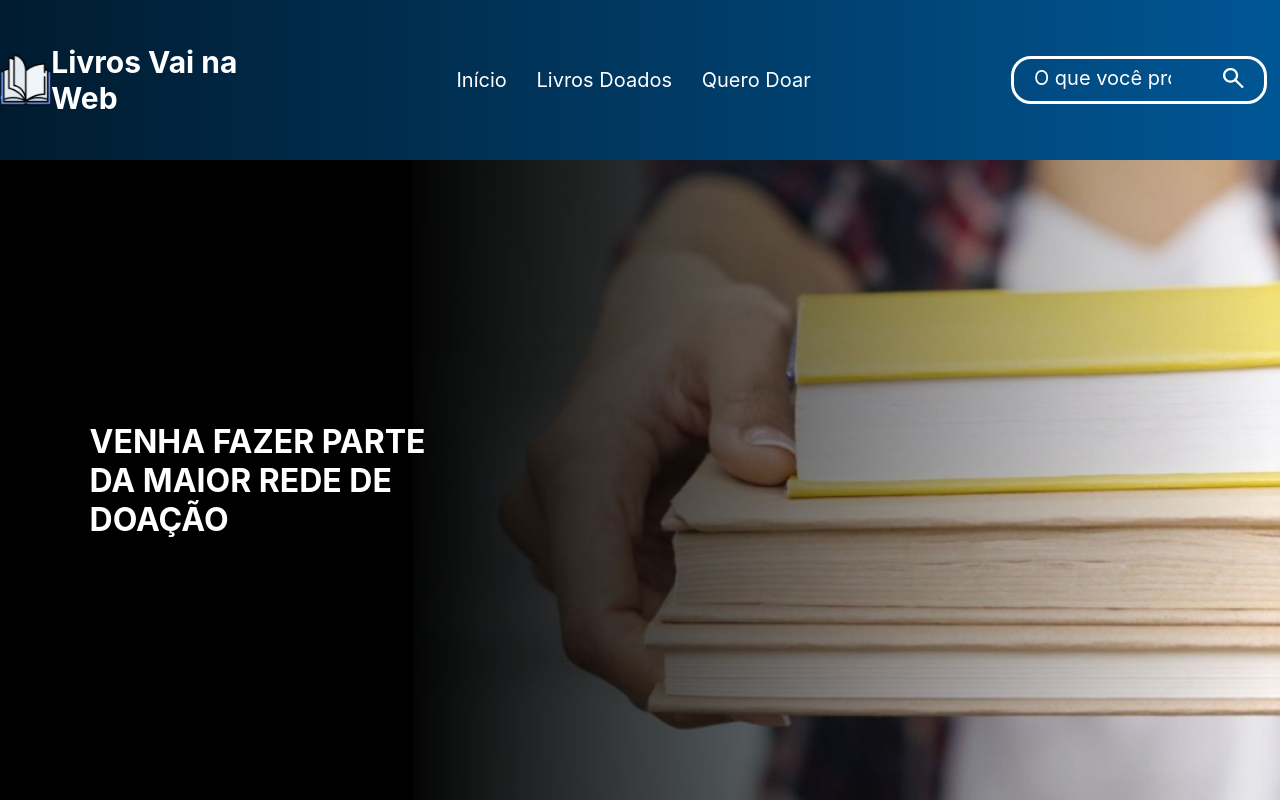
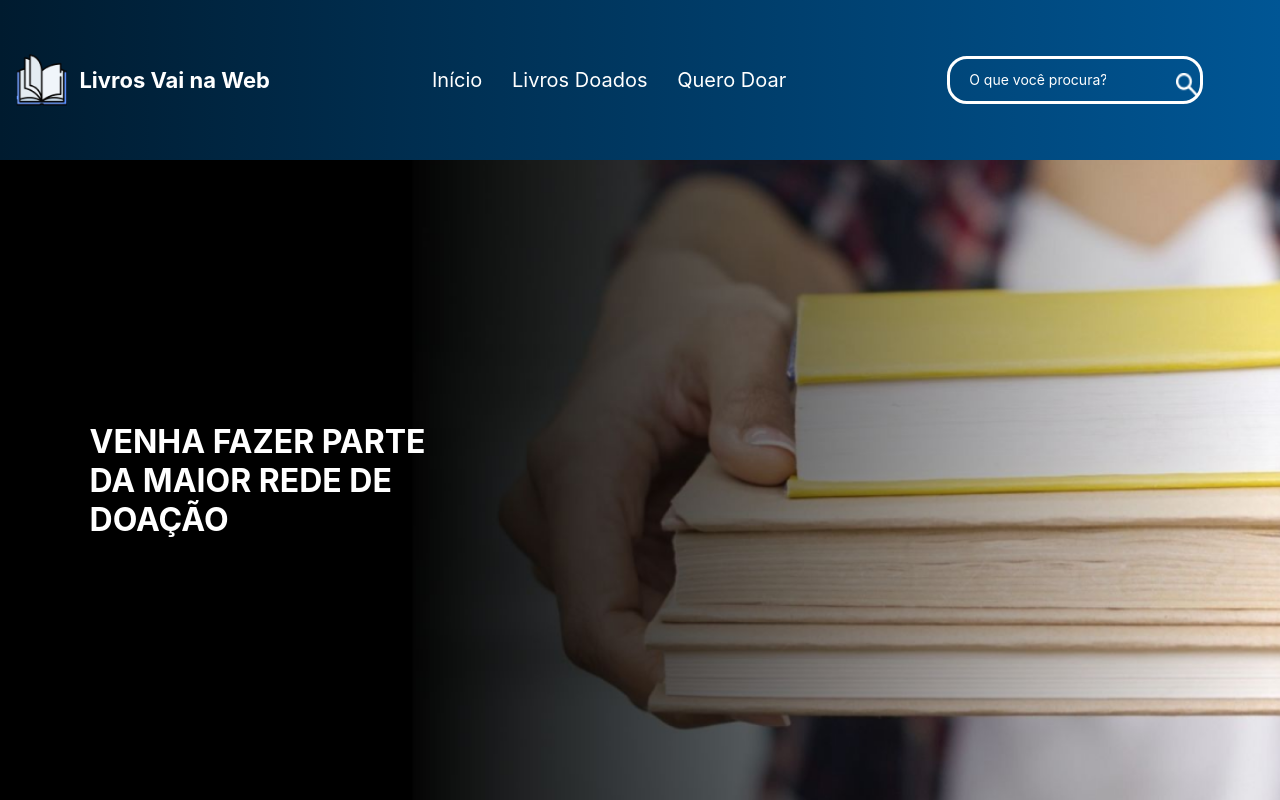
Before and after one commit to leticiasimoess/Vai-no-Livro, a React (Vite) app: page / in a window 1280 px wide. Shown: the top 800 px of the page. Built offline with nearby package versions, Linux system fonts and the light colour scheme.

Commit message:
style(header): update header styles

```diff
--- a/src/components/header/header.module.scss
+++ b/src/components/header/header.module.scss
@@ -11,14 +11,16 @@ header {
     width: 20%;
     justify-content: space-around;
     align-items: center;
+    margin-left: 15px;
 
     img {
         width: 20%;
     }
 
     h1 {
-        font-size: 30px;
+        font-size: 22px;
         color: #FFF;
+        margin-left: 10px;
     }
 }
 
@@ -41,12 +43,22 @@ header {
 .barraDePesquisa {
     border: solid #FFF;
     border-radius: 20px;
-    margin-right: 1%;
+    margin-right: 6%;
     width: 20%;
     height: 6vh;
     display: flex;
     justify-content: space-around;
     align-items: center;
+
+    img{
+        display: flex;
+        width: 90%;
+        height: 3vh;
+        margin-left: 80%;
+        align-items: center;
+        margin-top: 10px;
+
+    }
 
     input {
         background-color: transparent;
@@ -56,7 +68,7 @@ header {
 
         &::placeholder{
             color: #FFF;
-            font-size: 20px;
+            font-size: 14px;
         }
     }
 
```
